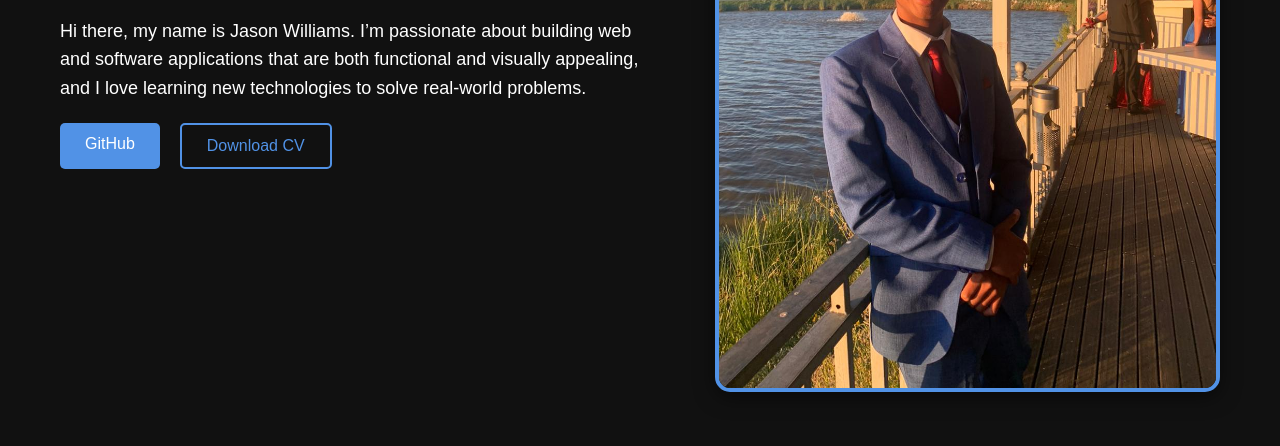
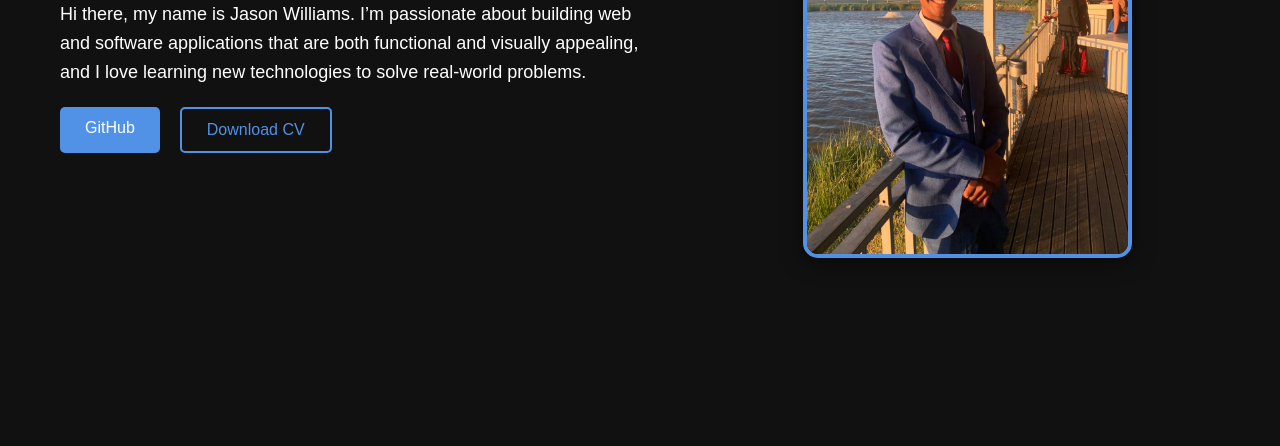
Before and after one commit to Jay-28070/Portfolio, a plain HTML site: page index.html in a window 1280 px wide. Shown: the part 387-833 px from the top of the page. After the commit the page ends 800 px from the top, so only its background shows below. Drawn offline with Linux system fonts and the light colour scheme.

Commit message:
Reduced intro-image max width

```diff
--- a/styles.css
+++ b/styles.css
@@ -148,7 +148,7 @@ hr {
 }
 
 .intro-image img {
-    max-width: 100%;
+    max-width: 65%;
     border-radius: 15px;
     box-shadow: 0 5px 20px rgba(0, 0, 0, 0.5);
 }
```
